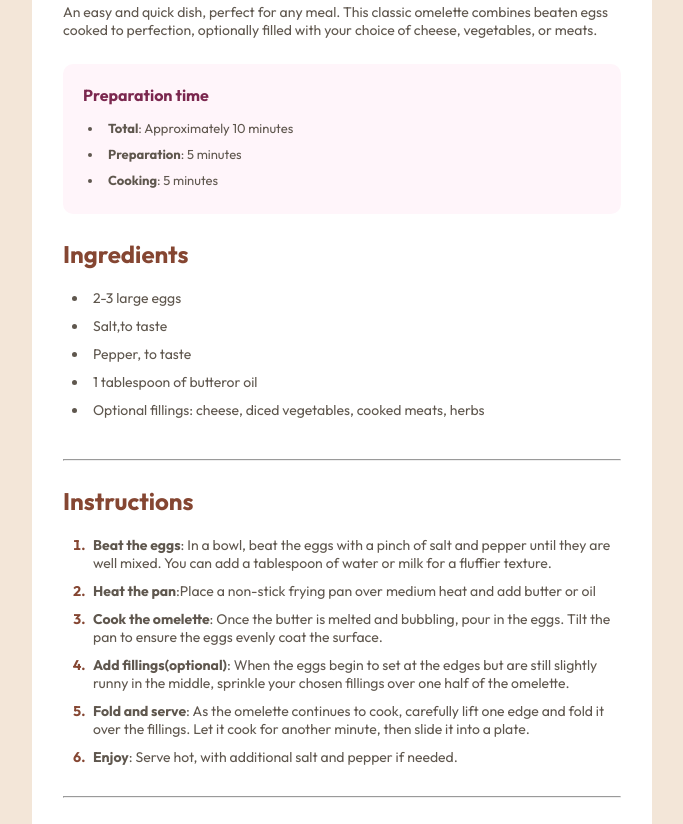
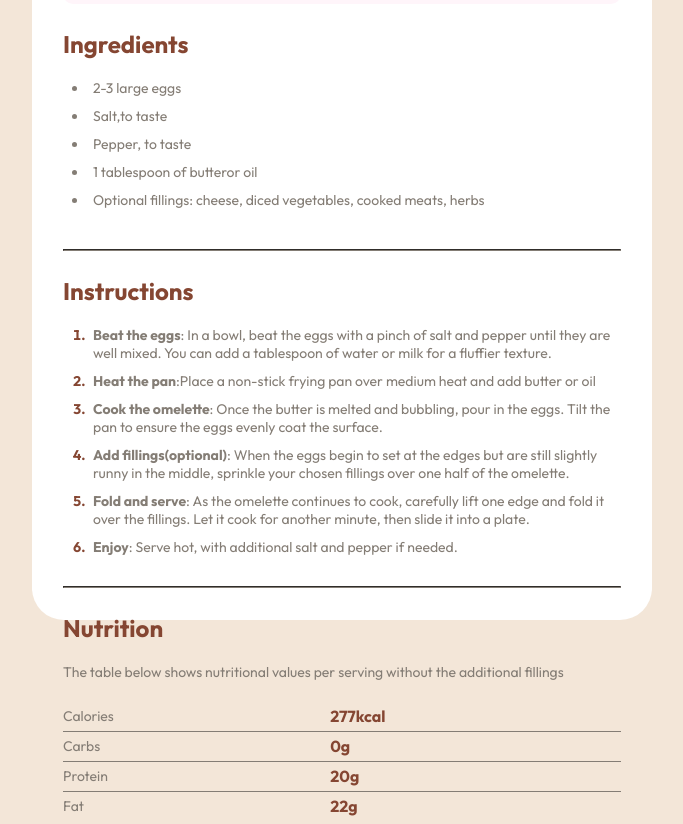
Before and after one commit to 1lija/Recipe-page, a plain HTML site: page index.html in a window 1280 px wide. Shown: the part 680-1504 px from the top of the page, without its empty margins (298-981 px from the left). Drawn offline with Linux system fonts and the light colour scheme.

Commit message:
added-nutrition

```diff
--- a/index.html
+++ b/index.html
@@ -73,7 +73,19 @@
             </div>
             <hr>
 
+            <div class="nutrition">
 
+                <h1> Nutrition </h1>
+
+                <p> The table below shows nutritional values per serving without the additional fillings</p>
+
+                <table>
+                    <tr> <td> Calories </td> <td id="value"> 277kcal</td> </tr>
+                    <tr> <td> Carbs </td> <td id="value">  0g</td> </tr>
+                    <tr> <td> Protein </td> <td id="value"> 20g </td> </tr>
+                    <tr id="last"> <td> Fat </td> <td id="value"> 22g </td> </tr>
+                </table>
+            </div>
         </div>
     </main>
 </body>
--- a/index.scss
+++ b/index.scss
@@ -2,17 +2,15 @@
 $white: hsl(0, 0%, 100%);
 $stone100:hsl(30, 54%, 90%);
 $stone150: hsl(30, 18%, 87%);
-$stone600: hsl(30, 10%, 34%);
+$stone600: hsl(30, 6%, 49%);
 $stone900: hsl(24, 5%, 18%);
 $brown800: hsl(14, 45%, 36%);
 $rose800: hsl(332, 51%, 32%);
 $rose50: hsl(330, 100%, 98%);
 
 @function rem($value) {
-    $remValue: ($value / 16) + rem;
-    @return $remValue;
+    @return  ($value / 16) + rem; ;
 }
-// End of preparations
 *{
     margin: 0;
     padding: 0;
@@ -20,16 +18,21 @@ $rose50: hsl(330, 100%, 98%);
     font-family: "Outfit", sans-serif;
 
 }
+// End of preparations
 
 body{
     background-color: $stone100;
     height: 220vh;
 }
 
+hr{
+    border-color: $stone600;
+}
+
 .omellete-recipe{
     background-color: $white;
     width: rem(620);
-    height: 200vh;
+    height: 150vh;
     // border: 1px solid red;
     border-radius: 2rem;
     margin:auto;
@@ -39,13 +42,14 @@ body{
     align-items: center;
     .border-around{
         width: 90%;
-        height: 70%;
-    //     display:flex;
-    //     flex-direction: column;
-    //     justify-content: space-between;
-    // border: 3px solid red;
+        height: 95%;
+        // display:flex;
+        // flex-direction: column;
+        // justify-content: space-between;
+    // border: 1px solid red;
 
             img{
+
                 width: 100%;
                 height: rem(250);
                 border-radius: rem(15);
@@ -143,5 +147,47 @@ margin-top: rem(25);
     }
 }
 
+.nutrition{
+margin-top: rem(25);
+
+    h1{
+        font-size: rem(24);
+        color: $brown800;
+    }
+    p{
+        color: $stone600;
+        font-size: rem(14);
+        margin-top: rem(20);
+        margin-bottom: rem(20);
+    }
+
+    table{
+        border-collapse:collapse;
+        // border: 1px solid black;
+        width: 100%;
+        tr{
+            height: rem(30);
+            border-bottom: 1pt solid $stone600;
+
+        }
+
+        td{
+            color: $stone600;
+            font-size: rem(14);
+
+        }
+        #value{
+            color: $brown800;
+            font-weight: 700;
+            font-size: rem(16);
+        }
+        #last{
+            border-bottom: none;
+        }
+
+    }
+
+}
+
     }
 }
```
Also changed, not shown: index.css, 1 other file.
